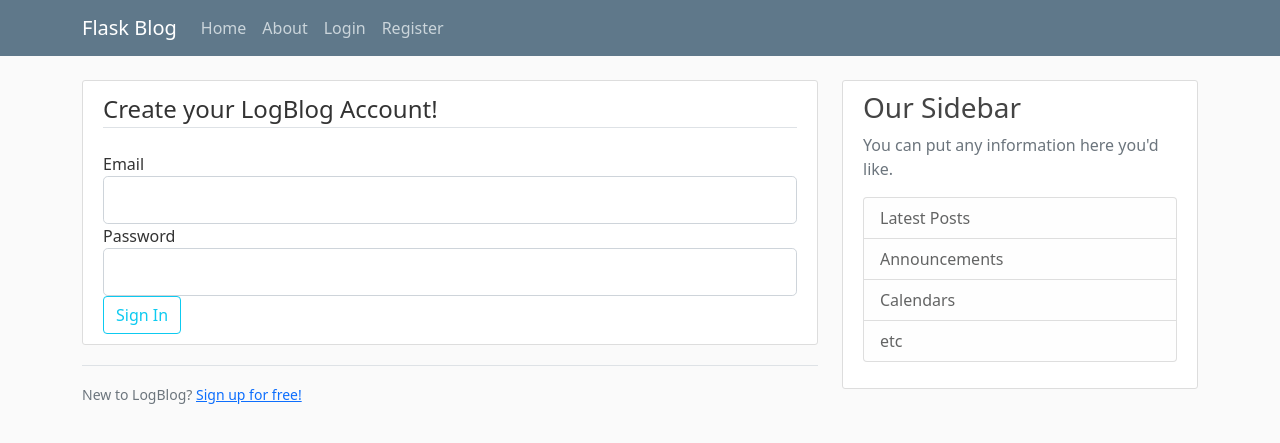
After one commit to ByteOtter/OtterDen, a Flask app: page /login in a window 1280 px wide. The commit adds this page. Shown: the top 443 px of the page. Run offline with Flask 2, Linux system fonts and the light colour scheme.

Commit message:
Add forms for registration and login and validation.

```diff
--- /dev/null
+++ b/LogBlog/forms.py
@@ -0,0 +1,17 @@
+from flask_wtf import FlaskForm
+from wtforms import StringField, PasswordField, SubmitField, BooleanField
+from wtforms.validators import DataRequired, Length, Email, EqualTo
+
+
+class RegistrationForm(FlaskForm):
+    username = StringField('Username', validators = [DataRequired(), Length(min = 5, max = 20)])
+    email = StringField('Email', validators = [DataRequired(), Email()])
+    password = PasswordField('Password', validators = [DataRequired(), Length(min = 5)])
+    confirm_password = PasswordField('Confirm Password', validators = [DataRequired(), EqualTo('Password')])
+    submit = SubmitField('Sign Up')
+
+class LoginForm(FlaskForm):
+    email = StringField('Email', validators = [DataRequired(), Email()])
+    password = PasswordField('Password', validators = [DataRequired(), Length(min = 5)])
+    remember = BooleanField('Remember me?')
+    submit = SubmitField('Sign In')
--- /dev/null
+++ b/LogBlog/static/main.css
@@ -0,0 +1,80 @@
+body {
+  background: #fafafa;
+  color: #333333;
+  margin-top: 5rem;
+}
+
+h1, h2, h3, h4, h5, h6 {
+  color: #444444;
+}
+
+.bg-steel {
+  background-color: #5f788a;
+}
+
+.site-header .navbar-nav .nav-link {
+  color: #cbd5db;
+}
+
+.site-header .navbar-nav .nav-link:hover {
+  color: #ffffff;
+}
+
+.site-header .navbar-nav .nav-link.active {
+  font-weight: 500;
+}
+
+.content-section {
+  background: #ffffff;
+  padding: 10px 20px;
+  border: 1px solid #dddddd;
+  border-radius: 3px;
+  margin-bottom: 20px;
+}
+
+.article-title {
+  color: #444444;
+}
+
+a.article-title:hover {
+  color: #428bca;
+  text-decoration: none;
+}
+
+.article-content {
+  white-space: pre-line;
+}
+
+.article-img {
+  height: 65px;
+  width: 65px;
+  margin-right: 16px;
+}
+
+.article-metadata {
+  padding-bottom: 1px;
+  margin-bottom: 4px;
+  border-bottom: 1px solid #e3e3e3
+}
+
+.article-metadata a:hover {
+  color: #333;
+  text-decoration: none;
+}
+
+.article-svg {
+  width: 25px;
+  height: 25px;
+  vertical-align: middle;
+}
+
+.account-img {
+  height: 125px;
+  width: 125px;
+  margin-right: 20px;
+  margin-bottom: 16px;
+}
+
+.account-heading {
+  font-size: 2.5rem;
+}
--- a/LogBlog/templates/layout.html
+++ b/LogBlog/templates/layout.html
@@ -8,6 +8,8 @@
     <!-- Bootstrap CSS -->
     <link href="https://cdn.jsdelivr.net/npm/bootstrap@5.0.2/dist/css/bootstrap.min.css" rel="stylesheet" integrity="sha384-EVSTQN3/azprG1Anm3QDgpJLIm9Nao0Yz1ztcQTwFspd3yD65VohhpuuCOmLASjC" crossorigin="anonymous">
 
+    <link rel = "stylesheet" type = "text/css" href = "{{ url_for('static', filename = 'main.css') }}">
+
     {% if title %}
     <title>LogBlog - {{ title }}</title>
     {% else %}
@@ -15,10 +17,57 @@
     {% endif %}
 </head>
 <body>
-    <div class = "container">
-    {% block content %}{% endblock %}
-    </div>
-
+    <header class="site-header">
+        <nav class="navbar navbar-expand-md navbar-dark bg-steel fixed-top">
+            <div class="container">
+                <a class="navbar-brand mr-4" href="/">Flask Blog</a>
+                <button class="navbar-toggler" type="button" data-toggle="collapse" data-target="#navbarToggle" aria-controls="navbarToggle" aria-expanded="false" aria-label="Toggle navigation">
+                    <span class="navbar-toggler-icon"></span>
+                </button>
+                <div class="collapse navbar-collapse" id="navbarToggle">
+                    <div class="navbar-nav mr-auto">
+                        <a class="nav-item nav-link" href="/">Home</a>
+                        <a class="nav-item nav-link" href="/about">About</a>
+                    </div>
+                    <!-- Navbar Right Side -->
+                    <div class="navbar-nav">
+                        <a class="nav-item nav-link" href="/login">Login</a>
+                        <a class="nav-item nav-link" href="/register">Register</a>
+                    </div>
+                </div>
+            </div>
+        </nav>
+    </header>
+    <main role="main" class="container">
+        <div class="row">
+            <div class="col-md-8">
+                <!-- allow do display flash messages over our content on *every* page. This might become a problem later. -->
+                {% with messages = get_flashed_messages(with_categories = true)%}
+                    {% if messages%}
+                        {% for category, message in messages %}
+                            <div class = "alert alert-{{ category }}">
+                                {{ message }}
+                            </div>
+                        {% endfor %}
+                    {% endif %}
+                {% endwith%}
+                {% block content %}{% endblock %}
+            </div>
+            <div class="col-md-4">
+                <div class="content-section">
+                        <h3>Our Sidebar</h3>
+                    <p class='text-muted'>You can put any information here you'd like.
+                        <ul class="list-group">
+                            <li class="list-group-item list-group-item-light">Latest Posts</li>
+                            <li class="list-group-item list-group-item-light">Announcements</li>
+                            <li class="list-group-item list-group-item-light">Calendars</li>
+                            <li class="list-group-item list-group-item-light">etc</li>
+                        </ul>
+                    </p>
+                </div>
+            </div>
+        </div>
+    </main>
     <script src="https://cdn.jsdelivr.net/npm/@popperjs/core@2.9.2/dist/umd/popper.min.js" integrity="sha384-IQsoLXl5PILFhosVNubq5LC7Qb9DXgDA9i+tQ8Zj3iwWAwPtgFTxbJ8NT4GN1R8p" crossorigin="anonymous"></script>
     <script src="https://cdn.jsdelivr.net/npm/bootstrap@5.0.2/dist/js/bootstrap.min.js" integrity="sha384-cVKIPhGWiC2Al4u+LWgxfKTRIcfu0JTxR+EQDz/bgldoEyl4H0zUF0QKbrJ0EcQF" crossorigin="anonymous"></script>
 </body>
--- /dev/null
+++ b/LogBlog/templates/login.html
@@ -0,0 +1,28 @@
+{% extends "layout.html" %}
+{% block content %}
+    <div class = "content-section">
+        <form method = "POST" action = "">
+            <!-- Adds a CSRF Token to protect the form somewhat -->
+            {{ form.hidden_tag() }}
+            <fieldset class = "form-group">
+                <legend class = "border-bottom mb-4">Create your LogBlog Account!</legend>
+                <div class = "form-group">
+                    {{ form.email.label(class = "form-control-label") }}
+                    {{ form.email(class = "form-control form-control-lg") }}
+                </div>
+                <div class = "form-group">
+                    {{ form.password.label(class = "form-control-label") }}
+                    {{ form.password(class = "form-control form-control-lg") }}
+                </div>
+            </fieldset>
+            <div class = "form-group">
+                {{ form.submit(class = "btn btn-outline-info") }}
+            </div>
+        </form>
+    </div>
+    <div class = "border-top pt-3">
+        <small class = "text-muted">
+            New to LogBlog? <a class = "ml-2" href = "{{ url_for('register') }}">Sign up for free!</a>
+        </small>
+    </div>
+{% endblock content %}
```
Also changed, not shown: LogBlog/logBlog.py (+41 -2 lines), LogBlog/templates/home.html (+13 -0 lines), LogBlog/templates/register.html (added, +36 -0 lines), requirements.txt (+11 -0 lines).
